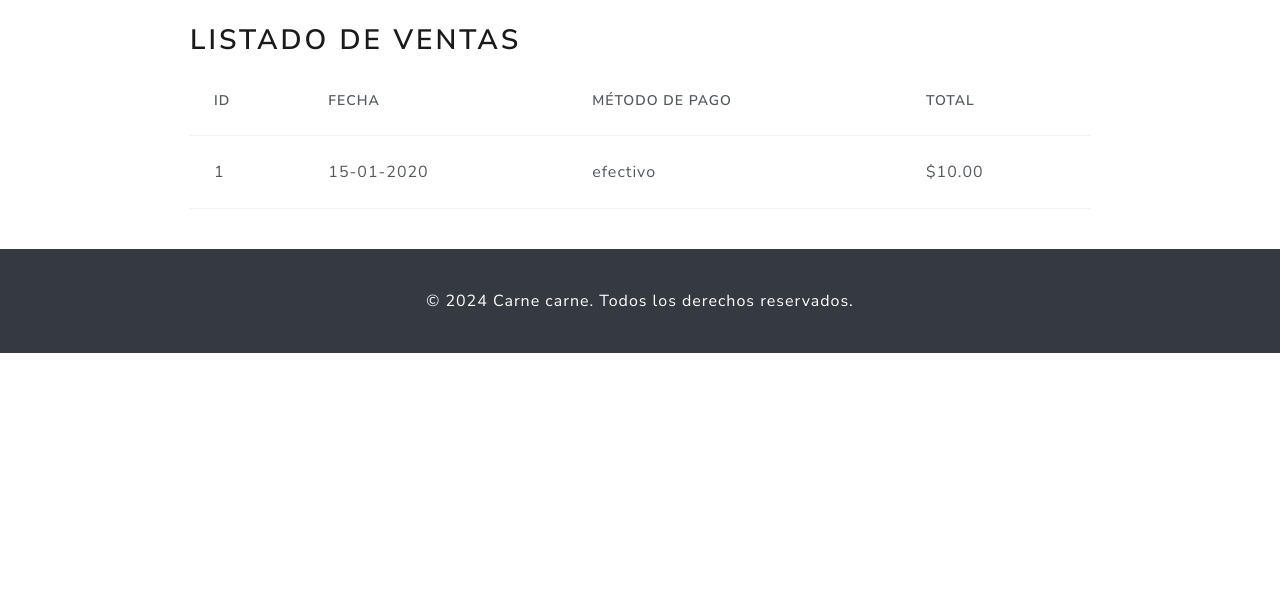
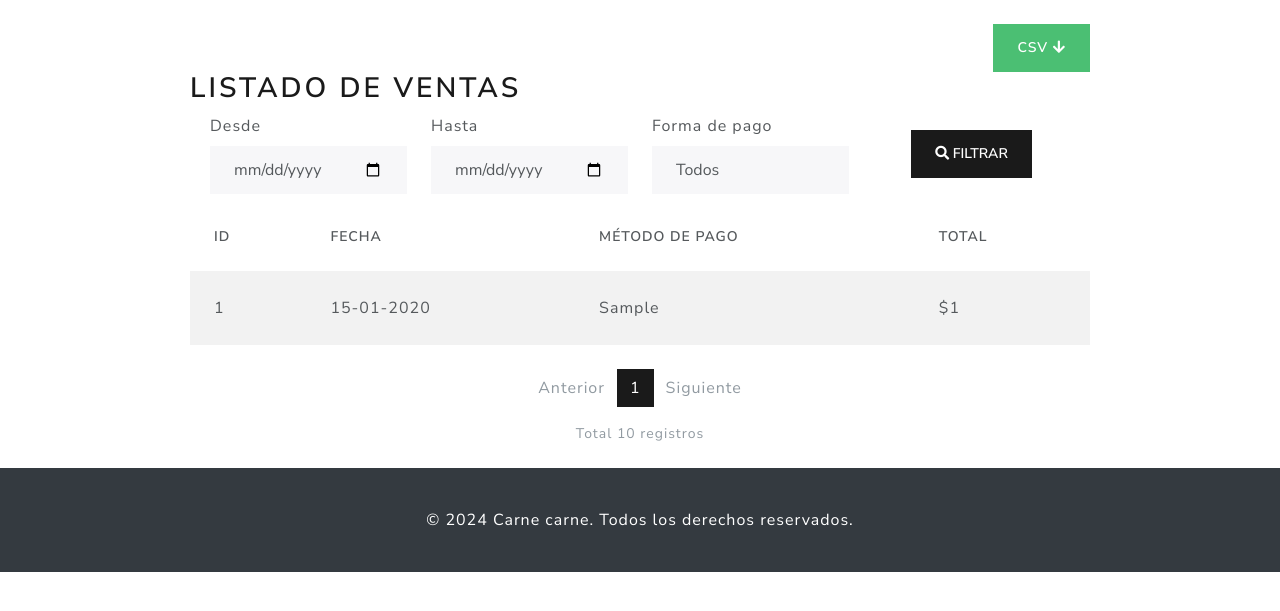
Before and after one commit to Ale1422/sistema-ventas, a Flask app: template app/empleado/templates/empleado/listado_ventas.html in a window 1280 px wide. Shown: the part 103-714 px from the top of the page. Run offline with Flask 2, Linux system fonts and the light colour scheme; tables that the repository leaves empty hold one stand-in row (values such as "Sample post"); the template is opened without the code that fills it: values that come from a table or form of the project are taken from there, most other values are stand-ins (such as "Sample title", 1, 10 or a date in 2020); some libraries are stand-ins or nearby versions.

Commit message:
Cambios en listado de ventas. Descarga de archivo CSV, filtros por fecha y forma de pago

```diff
--- a/app/empleado/templates/empleado/listado_ventas.html
+++ b/app/empleado/templates/empleado/listado_ventas.html
@@ -5,8 +5,38 @@
 {% block content %}
     <div class="row w-75">
         <div class="col-md-12">
+            <div class="d-flex flex-row-reverse">
+                <a href="{{ url_for('empleado.descargar_ventas_csv', **request.args) }}" class="btn btn-success">
+                    CSV <i class="fas fa-arrow-down"></i>
+                </a>
+            </div>
+        </div>
+        <div class="col-md-12">
             <h2>Listado de ventas</h2>
-            <table class="table table-hover">
+            <form method="GET" action="{{ url_for('empleado.listado_ventas') }}" class="row m-2">
+                <div class="col">
+                    <label for="" class="form-label">Desde</label>
+                    <input name="fecha_inicio" type="date" class="form-control" required>
+                </div>
+                <div class="col">
+                    <label for="" class="form-label">Hasta</label>
+                    <input name="fecha_fin" type="date" class="form-control" required>
+                </div>
+                <div class="col">
+                    <label for="" class="form-label">Forma de pago</label>
+                    <!-- <input type="date" class="form-control"> -->
+                     <select name="forma_pago" class="form-control">
+                        <option value="">Todos</option>
+                        <option value="efectivo">Efectivo</option>
+                        <option value="transferencia">Transferencia</option>
+                        <option value="tarjeta">Tarjeta</option>
+                     </select>
+                </div>
+                <div class="col m-auto text-center">
+                    <button type="submit" class="btn btn-primary"><i class="fas fa-search"></i> Filtrar</button>
+                </div>
+            </form>
+            <table class="table table-hover table-striped">
                 <thead>
                     <tr>
                         <th>ID</th>
@@ -16,16 +46,52 @@
                     </tr>
                 </thead>
                 <tbody>
-                    {% for venta in ventas %}
+                    {% for venta in pagination.items %}
                     <tr class="clickable-row" data-href="{{ url_for('empleado.detalle_venta', venta_id=venta.id) }}">
                         <td>{{ venta.id }}</td>
                         <td>{{ venta.Fecha_Venta.strftime('%d-%m-%Y') }}</td>
                         <td>{{ venta.Método_Pago }}</td>
                         <td>${{ venta.Total_Venta }}</td>
                     </tr>
+                    {% else %}
+                    <tr>
+                        <td colspan="4" class="text-center">No hay ventas registradas.</td>
+                    </tr>
                     {% endfor %}
                 </tbody>
             </table>
+            <nav aria-label="Navegación de ventas" class="mt-4">
+                <ul class="pagination justify-content-center">
+
+                    <li class="page-item {% if not pagination.has_prev %}disabled{% endif %}">
+                        <a class="page-link"
+                        href="{{ url_for('empleado.listado_ventas', page=pagination.prev_num) }}"
+                        tabindex="-1">Anterior</a>
+                    </li>
+
+                    {% for page_num in pagination.iter_pages(left_edge=1, right_edge=1, left_current=1, right_current=2) %}
+                        {% if page_num %}
+                            <li class="page-item {% if page_num == pagination.page %}active{% endif %}">
+                                <a class="page-link"
+                                href="{{ url_for('empleado.listado_ventas', page=page_num) }}">
+                                {{ page_num }}
+                                </a>
+                            </li>
+                        {% else %}
+                            <li class="page-item disabled"><span class="page-link">...</span></li>
+                        {% endif %}
+                    {% endfor %}
+
+                    <li class="page-item {% if not pagination.has_next %}disabled{% endif %}">
+                        <a class="page-link"
+                        href="{{ url_for('empleado.listado_ventas', page=pagination.next_num) }}">Siguiente</a>
+                    </li>
+                </ul>
+
+                <div class="text-center text-muted small mt-2">
+                    Total {{ pagination.total }} registros
+                </div>
+            </nav>
         </div>
     </div>
 
```
Also changed, not shown: app/empleado/routes.py (+63 -7 lines).
